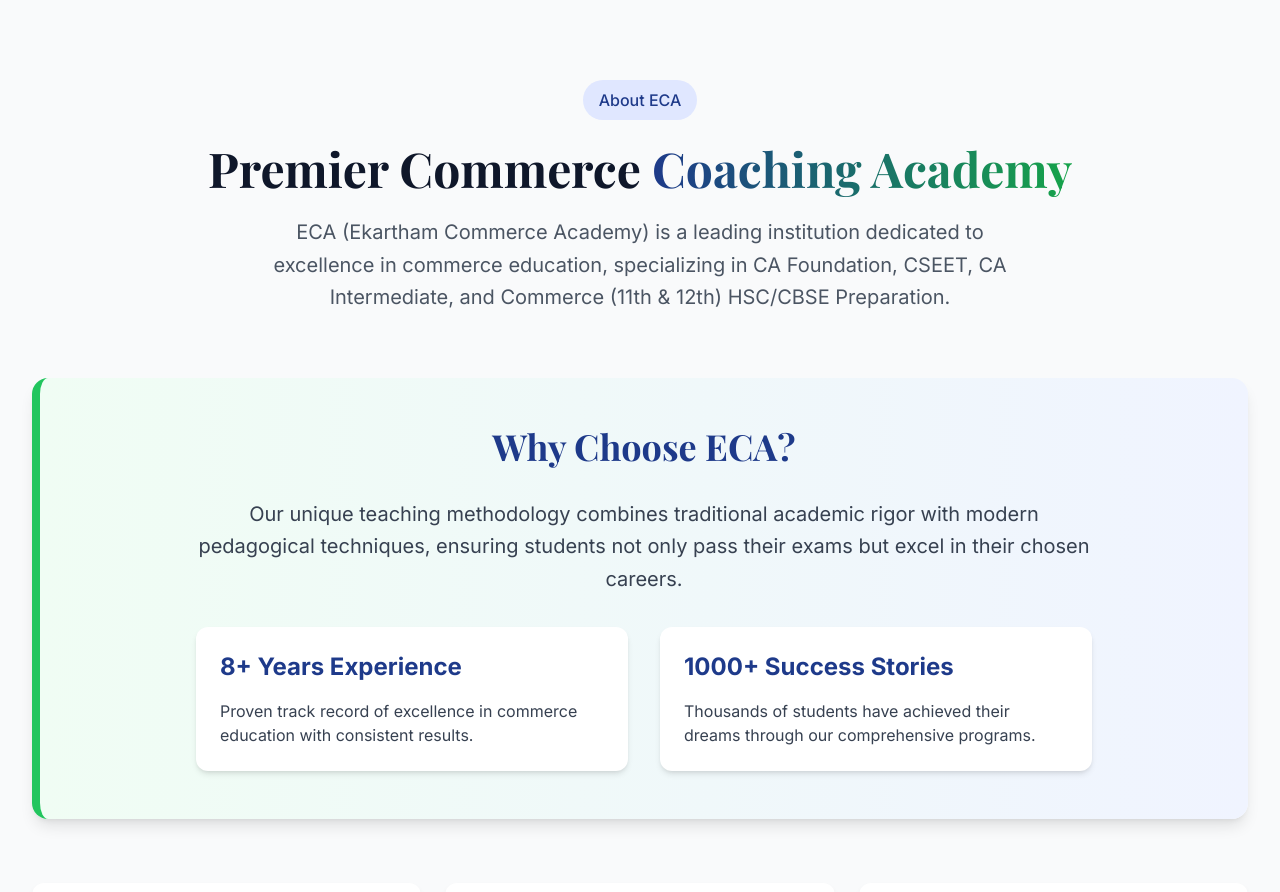
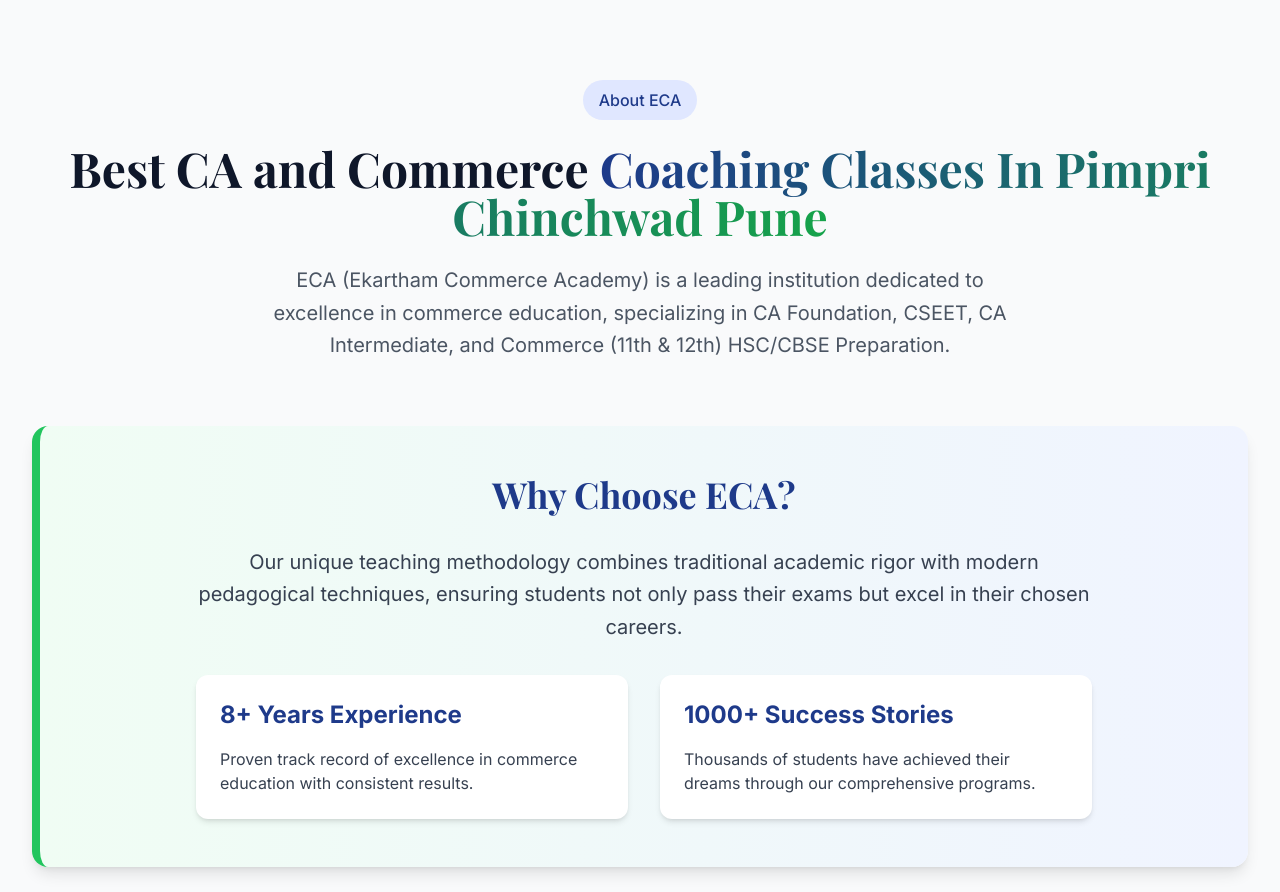
Before and after one commit to aditya8985/eca-commerce-hub-website, a React (Vite) app: page / in a window 1280 px wide. Shown: the part 800-1692 px from the top of the page. Built offline with nearby package versions, Linux system fonts and the light colour scheme.

Commit message:
Update AboutSection.tsx

```diff
--- a/src/components/AboutSection.tsx
+++ b/src/components/AboutSection.tsx
@@ -44,9 +44,9 @@ const AboutSection = () => {
           <div className="inline-flex items-center px-4 py-2 bg-navy-100 text-navy-800 rounded-full font-medium mb-6">
             About ECA
           </div>
-          <h2 className="text-3xl sm:text-4xl lg:text-5xl font-playfair font-bold text-navy-900 mb-6">
-            Premier Commerce <span className="gradient-text">Coaching Academy</span>
-          </h2>
+          <h1 className="text-3xl sm:text-4xl lg:text-5xl font-playfair font-bold text-navy-900 mb-6">
+            Best CA and Commerce <span className="gradient-text">Coaching Classes In Pimpri Chinchwad Pune</span>
+          </h1>
           <p className="text-xl text-gray-600 max-w-3xl mx-auto leading-relaxed">
             ECA (Ekartham Commerce Academy) is a leading institution dedicated to excellence in commerce education,
             specializing in CA Foundation, CSEET, CA Intermediate, and Commerce (11th & 12th) HSC/CBSE Preparation.
```
